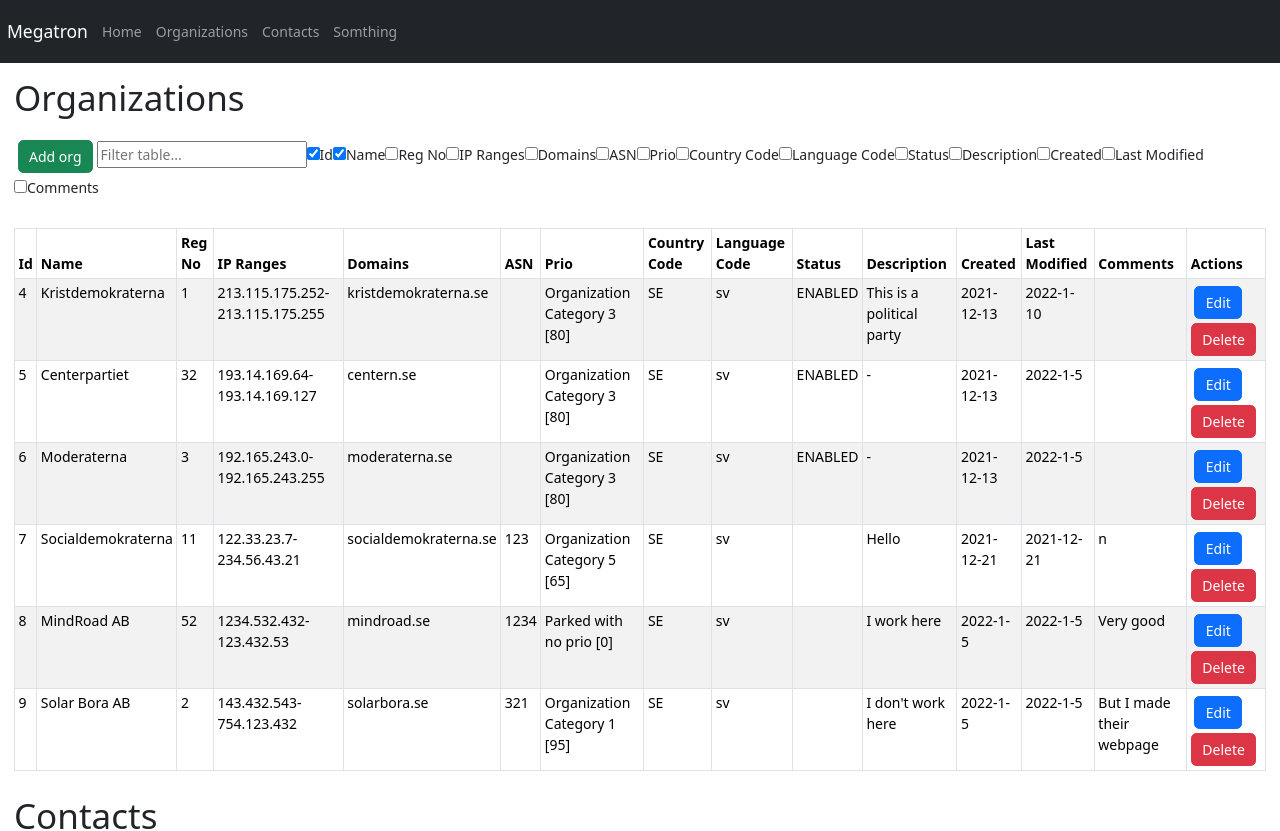
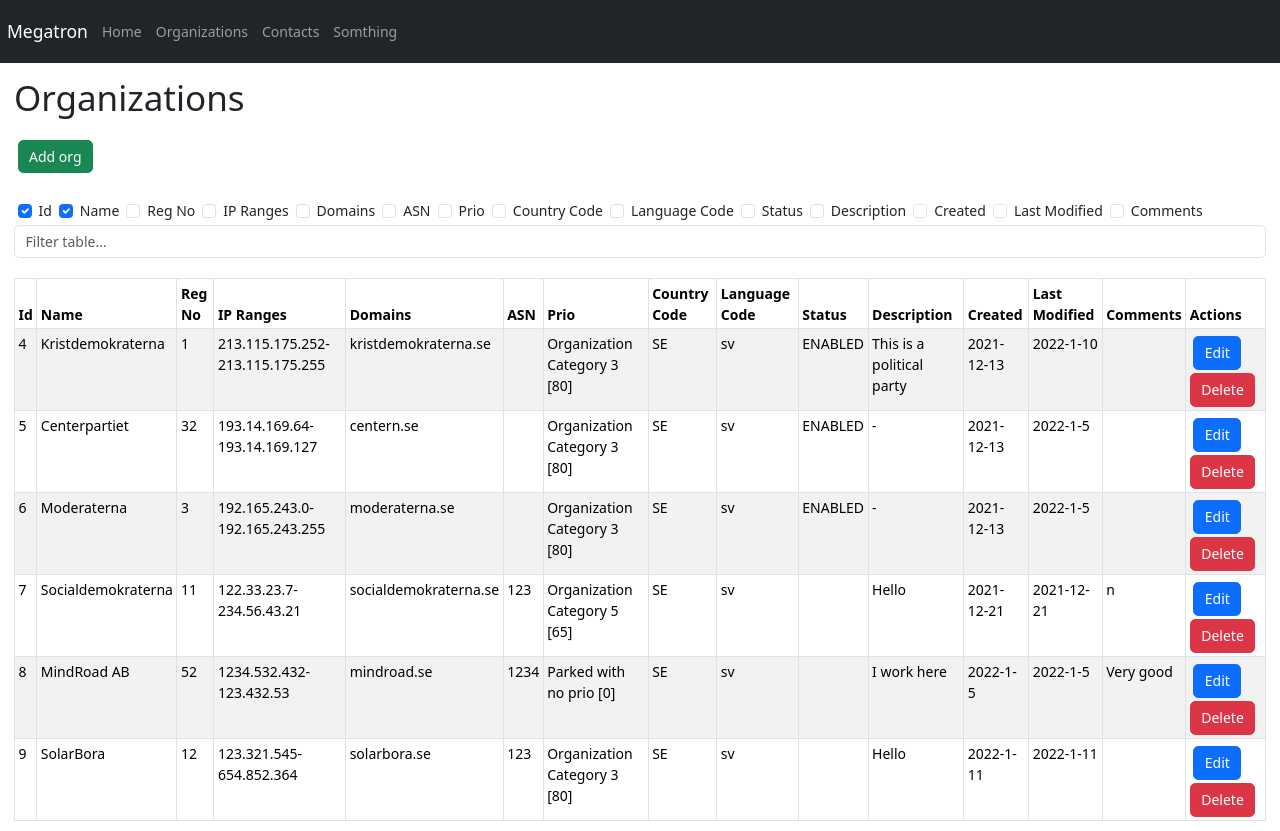
Before and after one commit to MindRoadAB/Megatron-GUI, a React (Create React App) app: page /organizations in a window 1280 px wide. Shown: the top 831 px of the page. Built offline with nearby package versions, Linux system fonts and the light colour scheme; data requests are answered from the project's data file.

Commit message:
Data filter is now bootstrap

```diff
--- a/db.json
+++ b/db.json
@@ -81,19 +81,19 @@
       "id": 8
     },
     {
-      "name": "Solar Bora AB",
-      "regNo": "2",
-      "IPRanges": "143.432.543-754.123.432",
+      "name": "SolarBora",
+      "regNo": "12",
+      "IPRanges": "123.321.545-654.852.364",
       "domains": "solarbora.se",
-      "ASN": "321",
-      "prio": "Organization Category 1 [95]",
+      "ASN": "123",
+      "prio": "Organization Category 3 [80]",
       "countryCode": "SE",
       "languageCode": "sv",
       "status": "",
-      "description": "I don't work here",
-      "created": "2022-1-5",
-      "lastModified": "2022-1-5",
-      "comments": "But I made their webpage",
+      "description": "Hello",
+      "created": "2022-1-11",
+      "lastModified": "2022-1-11",
+      "comments": "",
       "id": 9
     }
   ],
--- a/src/components/Pages/Organizations.js
+++ b/src/components/Pages/Organizations.js
@@ -2,7 +2,7 @@
 import Datatable from '../Datatable/Datatable';
 import AddOrganization from '../AddOrganization';
 import EditModal from '../EditModal';
-import {Button} from 'react-bootstrap'
+import {Button, Form} from 'react-bootstrap'
 
 const Organizations = () => {
 
@@ -159,26 +159,32 @@
                         onClick={() => setShowAddOrg(!showAddOrg)}>
                             {showAddOrg ? 'Close' : 'Add org'}
                 </Button>
+           </div>
 
-               <input type='text'
-                    placeholder='Filter table...'
-                    className='filter-input'
-                    value={query} onChange={(e) => setQuery(e.target.value)}/>
+            <div>
+               {showAddOrg && <AddOrganization onAdd={addOrganization}/>}
+            </div>
+           <div>
                {
-                   columns && columns.map(column => <label>
-                       <input type='checkbox' checked={searchColumns.includes(column)}
+                   columns && columns.map(column =>
+                       <Form.Check className='m-1'
+                            checked={searchColumns.includes(column)}
                             onChange={(e) => {
                                 const checked = searchColumns.includes(column);
                                 setSearchColumns(prev => checked
                                  ? prev.filter(sc => sc !== column)
-                            : [...prev, column])
-                       }}/>
-                       {camelToSentence(column)}
-                   </label>)
+                                 : [...prev, column])}}
+                            label={camelToSentence(column)}
+                            inline
+                       />
+                   )
                }
-           </div>
-           <div>
-               {showAddOrg && <AddOrganization onAdd={addOrganization}/>}
+               <Form.Control
+                    type="text"
+                    placeholder='Filter table...'
+                    className='filter-input'
+                    value={query} onChange={(e) => setQuery(e.target.value)}/>
+
            </div>
            <div>
                 {showEditOrg &&
```
Lines whose indentation alone changed are shown as unchanged.
